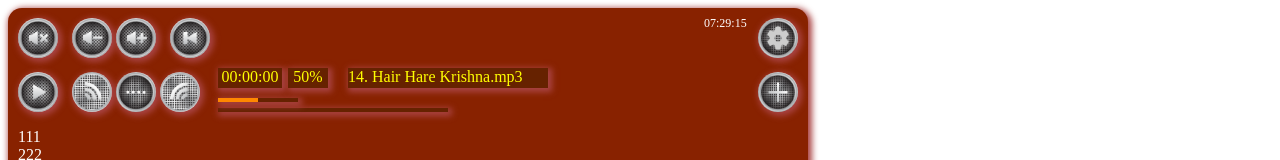
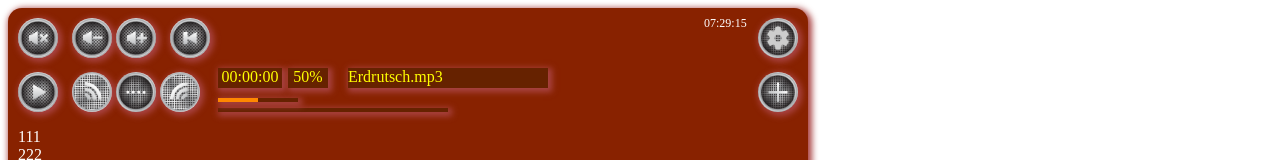
Before and after one commit to SilenVanErden/StagePlayer, a plain HTML site: page index.html in a window 1280 px wide. Shown: the top 160 px of the page. Drawn offline with Linux system fonts and the light colour scheme.

Commit message:
change audio file

```diff
--- a/index.html
+++ b/index.html
@@ -240,7 +240,7 @@
 
 
 
-	<audio id="audio" src="14. Hair Hare Krishna.mp3" type="audio/mpeg"></audio>
+	<audio id="audio" src="audio/Erdrutsch.mp3" type="audio/mpeg"></audio>
 
 	<div id="box">
     <div id='time'></div>
```
